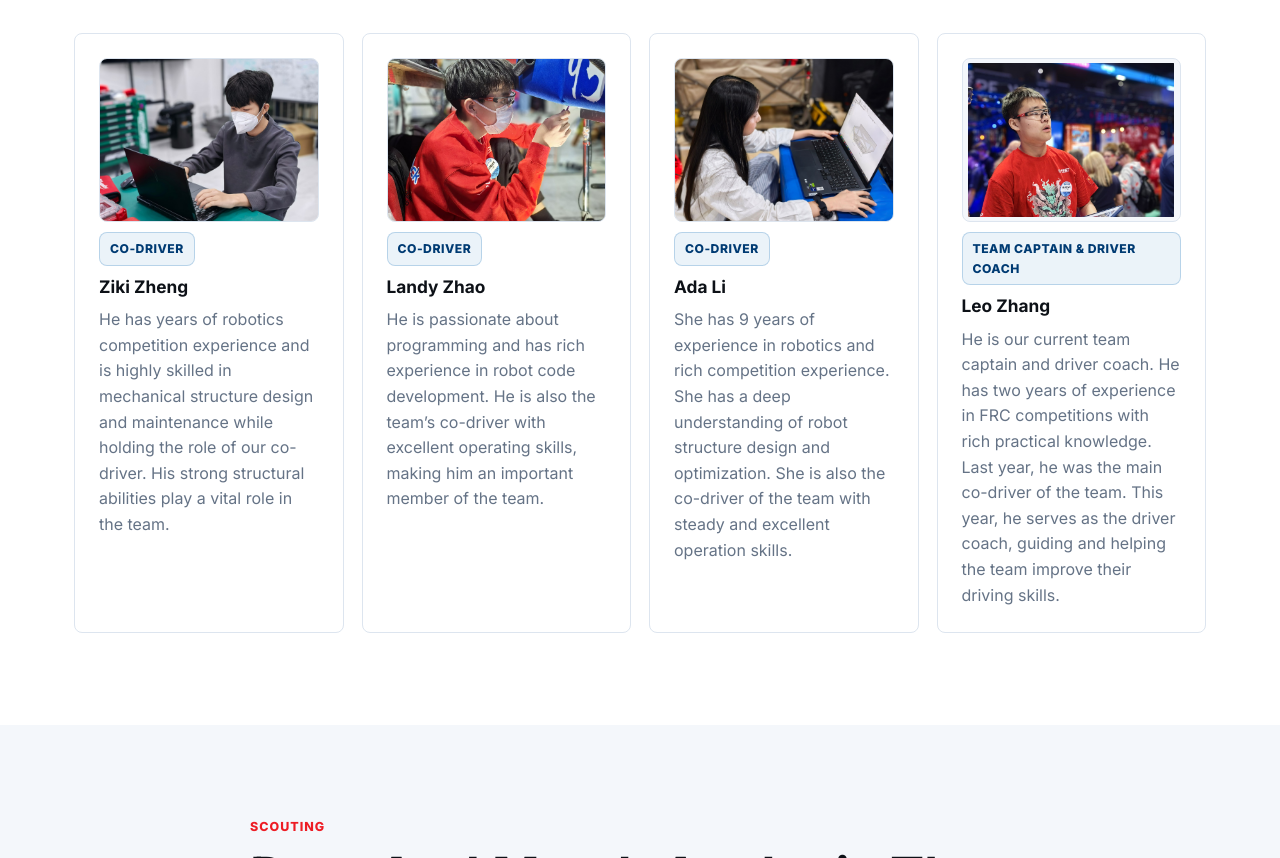
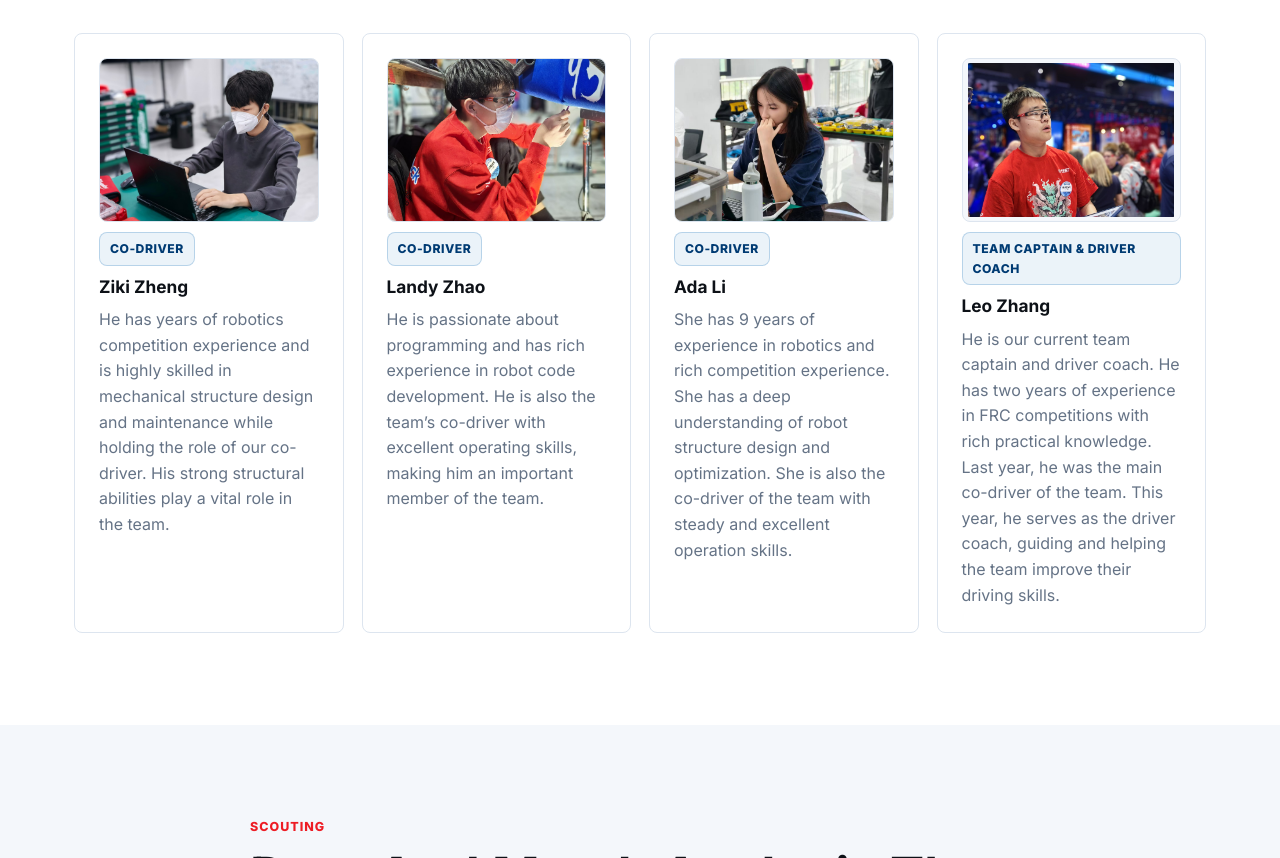
Before and after one commit to AdaLi9597/FRC-9597-Luban, a plain HTML site: page teammates.html in a window 1280 px wide. Shown: the part 1874-2732 px from the top of the page. Drawn offline with Linux system fonts and the light colour scheme.

Commit message:
Update Ada profile photo

```diff
--- a/teammates.html
+++ b/teammates.html
@@ -122,7 +122,7 @@
             </p>
           </article>
           <article class="info-card profile-card">
-            <img class="profile-photo" src="images/team/teammates/p4_img2_X19.jpg" alt="Ada Li" />
+            <img class="profile-photo" src="images/team/teammates/ada-new.jpg" alt="Ada Li" />
             <span class="profile-tag">Co-Driver</span>
             <h3>Ada Li</h3>
             <p>
```
Also changed, not shown: images/team/teammates/ada-new.jpg (added).
